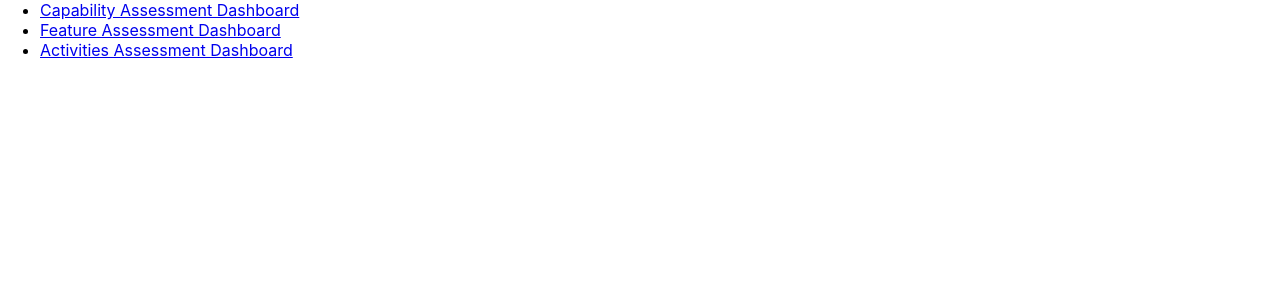
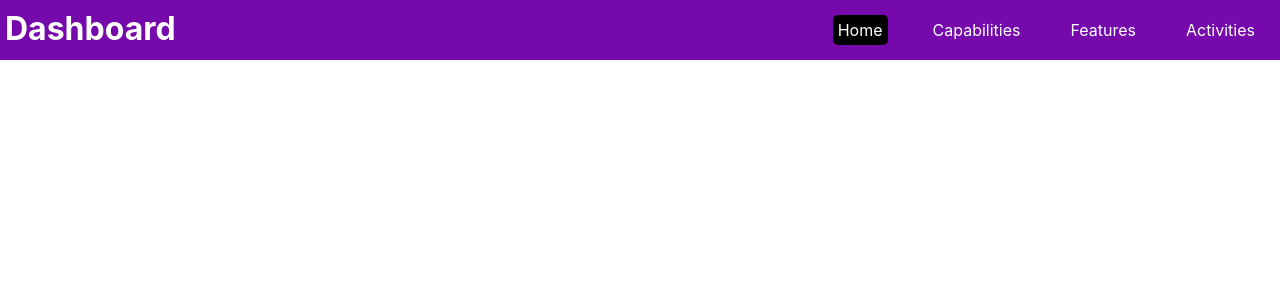
Before and after one commit to amanpatniajmer/vendorComparisonWebApp, a React (Create React App) app: page / in a window 1280 px wide. Shown: the top 300 px of the page. Built offline with nearby package versions, Linux system fonts and the light colour scheme.

Commit message:
adds navbar and empty landing page

```diff
--- a/src/App.css
+++ b/src/App.css
@@ -4,8 +4,7 @@
 }
 
 .header{
-  background-color: rgb(117, 9, 171);
-  color: white;
+  line-height: 3rem;
   padding: 5px;
 }
 
@@ -108,3 +107,41 @@ td.e-Y{
 td.e-N{
   background-color: orangered;
 }
+
+.navbar {
+  display: flex;
+  justify-content: space-between;
+  background-color: rgb(117, 9, 171);
+  color: white;
+}
+
+.navbar ul{
+  list-style: none;
+  display: flex;
+  justify-content: flex-end;
+  flex-wrap: wrap;
+}
+
+.navbar ul li{
+  margin: 20px;
+}
+
+.navbar ul li a {
+  color: white;
+  outline: none;
+  text-decoration:solid;
+  padding: 5px;
+  border-radius: 5px;
+}
+
+.navbar ul li a:not(.active):hover{
+  background-color: white;
+  color: black;
+}
+
+.navbar .active {
+  pointer-events: none;
+  background-color: black;
+
+
+}
--- a/src/App.js
+++ b/src/App.js
@@ -1,29 +1,28 @@
-import { Link, Route, Routes } from 'react-router-dom';
+import { useState } from 'react';
+import { Route, Routes } from 'react-router-dom';
 import './App.css';
-import ActivitiesAssessmentDashboard from './Components/ActivitiesAssessmentDashboard';
-import CapabilityAssessmentDashboard from './Components/CapabilityAssessmentDashboard';
-import FeaturesAssessmentDashboard from './Components/FeaturesAssessmentDashboard';
+import ActivitiesAssessmentDashboard from './Pages/ActivitiesAssessmentDashboard';
+import CapabilityAssessmentDashboard from './Pages/CapabilityAssessmentDashboard';
+import FeaturesAssessmentDashboard from './Pages/FeaturesAssessmentDashboard';
+import Home from './Pages/Home';
+import Navbar from './Components/Navbar';
 
 function App() {
+
+  const [active, setActive] = useState("Home")
   return (
     <div className="App">
-      <ul>
-        <li>
-          <Link to='/capability-assessment-dashboard'>Capability Assessment Dashboard</Link>
-        </li>
-        <li>
-          <Link to='/feature-assessment-dashboard'>Feature Assessment Dashboard</Link>
-        </li>
-        <li>
-          <Link to='/activities-assessment-dashboard'>Activities Assessment Dashboard</Link>
-        </li>
-      </ul>
+      <Navbar active={active}/>
       <Routes>
-        <Route path='/capability-assessment-dashboard' element={<CapabilityAssessmentDashboard/>}>
+        <Route path='/' element={<Home setActive={setActive}/>}>
         </Route>
-        <Route path='/feature-assessment-dashboard' element={<FeaturesAssessmentDashboard/>}>
+        <Route path='/capability-assessment-dashboard' element={<CapabilityAssessmentDashboard setActive={setActive}/>}>
         </Route>
-        <Route path='/activities-assessment-dashboard' element={<ActivitiesAssessmentDashboard/>}>
+        <Route path='/feature-assessment-dashboard' element={<FeaturesAssessmentDashboard setActive={setActive}/>}>
+        </Route>
+        <Route path='/activities-assessment-dashboard' element={<ActivitiesAssessmentDashboard setActive={setActive}/>}>
+        </Route>
+        <Route path='/*' element={<Home setActive={setActive}/>}>
         </Route>
       </Routes>
     </div>
--- /dev/null
+++ b/src/Components/Navbar.js
@@ -0,0 +1,37 @@
+import React, { useEffect } from 'react'
+import { Link } from 'react-router-dom'
+import Header from './Header'
+
+const Navbar = ({heading="Dashboard", active="Home"}) => {
+
+    useEffect(() => {
+        document.querySelectorAll(".navbar ul li a").forEach((item) => {
+            if (active === item.getAttribute('name')) {
+              item.className = "active";
+            }
+            else item.className = "";
+        });
+    }, [active])
+
+  return (
+    <div className='navbar'>
+        <Header heading={heading}/>
+        <ul>
+            <li>
+            <Link to='/' name="Home">Home</Link>
+            </li>
+            <li>
+            <Link to='/capability-assessment-dashboard' name="Capabilities">Capabilities</Link>
+            </li>
+            <li>
+            <Link to='/feature-assessment-dashboard' name="Features">Features</Link>
+            </li>
+            <li>
+            <Link to='/activities-assessment-dashboard' name="Activities">Activities</Link>
+            </li>
+        </ul>
+    </div>
+  )
+}
+
+export default Navbar
--- a/src/Components/ActivitiesAssessmentDashboard.js
+++ b/src/Pages/ActivitiesAssessmentDashboard.js
@@ -1,24 +1,26 @@
 import React, { useEffect, useState } from 'react'
 import { Link, useLocation } from 'react-router-dom';
-import ComparisonForm from './ComparisonForm';
-import Header from './Header';
-import TableHeader from './Table/TableHeader';
+import ComparisonForm from '../Components/ComparisonForm';
+import Header from '../Components/Header';
+import TableHeader from '../Components/Table/TableHeader';
 import { filterArray, downloadImagePDF, downloadTablePDF, downloadActivitiesCSV } from '../Utils/utils';
 import allData from '../activitiesData.json'
-import TableRow from './Table/TableRow'
+import TableRow from '../Components/Table/TableRow'
 
-const ActivitiesAssessmentDashboard = () => {
+const ActivitiesAssessmentDashboard = ({setActive}) => {
     let location = useLocation();
     const [queryInBinary, setQueryInBinary] = useState('00000000')
 
     let allComparisons = ["ASPECT","CXOne", "NICE", "Verint", "Calabrio", "Genesys Cloud", "AWS", "Salesforce WEM"];
 
     useEffect(() => {
+        setActive("Activities")
         const { search } = location;
         let query = new URLSearchParams(search).get('q');
         if (query != null) {
             setQueryInBinary(query)
         }
+        // eslint-disable-next-line
     }, [location])
 
 
--- a/src/Components/CapabilityAssessmentDashboard.js
+++ b/src/Pages/CapabilityAssessmentDashboard.js
@@ -1,24 +1,26 @@
 import React, { useEffect, useState } from 'react'
 import { Link, useLocation } from 'react-router-dom';
-import ComparisonForm from './ComparisonForm';
-import Header from './Header'
-import TableHeader from './Table/TableHeader'
-import TablePartiton from './Table/TablePartiton';
+import ComparisonForm from '../Components/ComparisonForm';
+import Header from '../Components/Header'
+import TableHeader from '../Components/Table/TableHeader'
+import TablePartiton from '../Components/Table/TablePartiton';
 import { filterArray, filterObject, downloadImagePDF, downloadTablePDF, downloadCapabilitiesCSV } from '../Utils/utils';
 import allData from '../capabilityData.json'
 
-const CapabilityAssessmentDashboard = () => {
+const CapabilityAssessmentDashboard = ({setActive}) => {
     let location = useLocation();
     const [queryInBinary, setQueryInBinary] = useState('00000000')
 
     let allComparisons = ["ASPECT","CXOne", "NICE", "Verint", "Calabrio", "Genesys Cloud", "AWS", "Playvox"];
 
     useEffect(() => {
+        setActive("Capabilities")
         const { search } = location;
         let query = new URLSearchParams(search).get('q');
         if (query != null) {
             setQueryInBinary(query)
         }
+        // eslint-disable-next-line
     }, [location])
 
 
--- a/src/Components/FeaturesAssessmentDashboard.js
+++ b/src/Pages/FeaturesAssessmentDashboard.js
@@ -1,24 +1,26 @@
 import React, { useEffect, useState } from 'react'
 import { Link, useLocation } from 'react-router-dom';
-import ComparisonForm from './ComparisonForm';
-import Header from './Header'
-import TableHeader from './Table/TableHeader'
-import TablePartiton from './Table/TablePartiton';
+import ComparisonForm from '../Components/ComparisonForm';
+import Header from '../Components/Header'
+import TableHeader from '../Components/Table/TableHeader'
+import TablePartiton from '../Components/Table/TablePartiton';
 import { downloadFeaturesCSV, filterArray, filterObject, downloadImagePDF, downloadTablePDF } from '../Utils/utils';
 import allData from '../featuresData.json'
 
-const FeaturesAssessmentDashboard = () => {
+const FeaturesAssessmentDashboard = ({setActive}) => {
     let location = useLocation();
     const [queryInBinary, setQueryInBinary] = useState('00000000')
 
     let allComparisons = ["ASPECT","CXOne", "NICE", "Verint", "Calabrio", "Genesys Cloud", "AWS", "Playvox"];
 
     useEffect(() => {
+        setActive("Features")
         const { search } = location;
         let query = new URLSearchParams(search).get('q');
         if (query != null) {
             setQueryInBinary(query)
         }
+        // eslint-disable-next-line
     }, [location])
 
   return (
--- /dev/null
+++ b/src/Pages/Home.js
@@ -0,0 +1,15 @@
+import React, { useEffect } from 'react'
+
+const Home = ({setActive}) => {
+  useEffect(() => {
+    setActive("Home")
+  })
+
+  return (
+    <>
+
+    </>
+  )
+}
+
+export default Home
```
